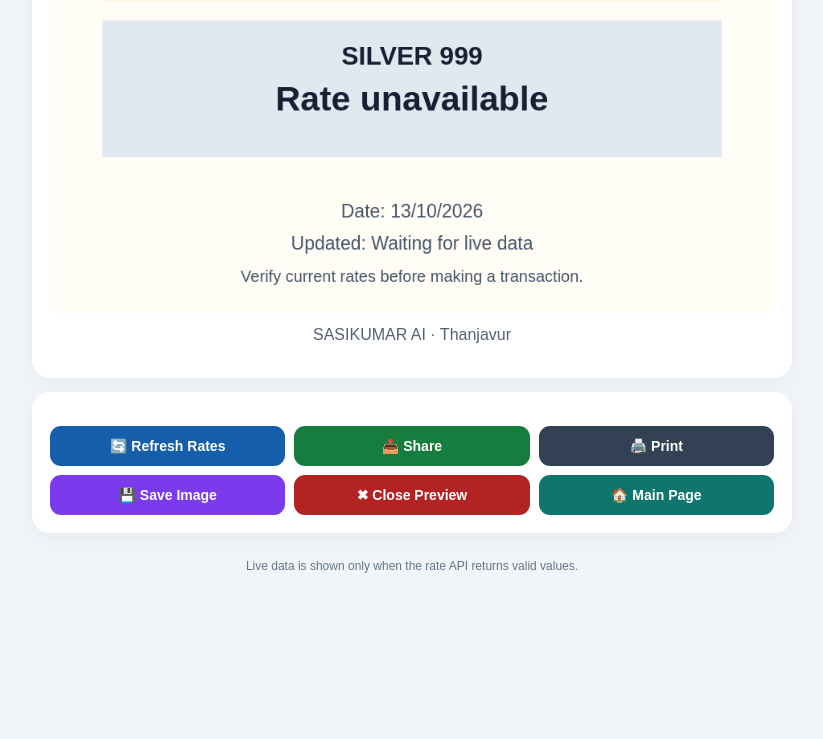
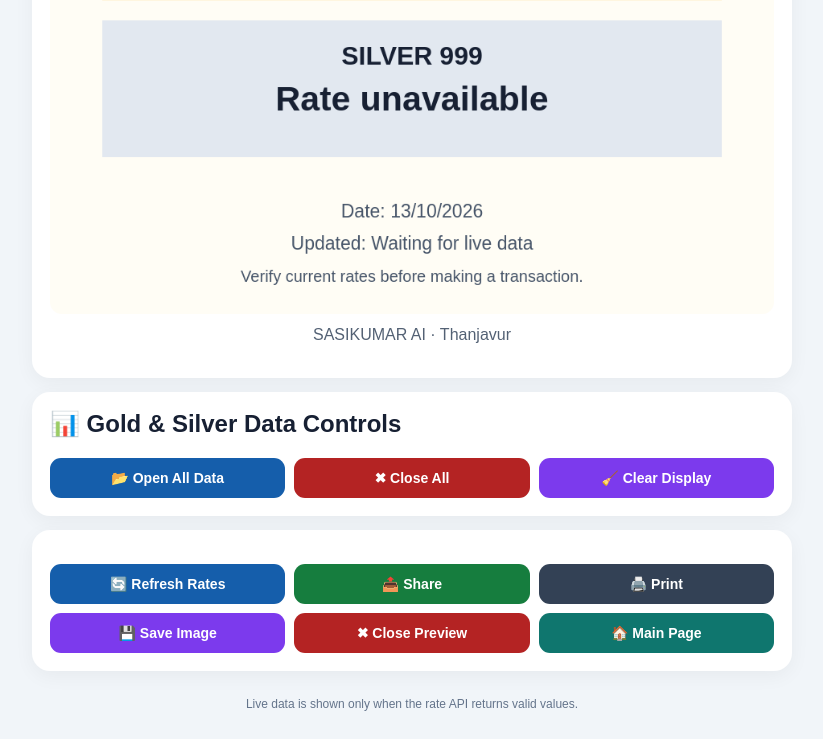
Before and after one commit to gsasikumar2000-cloud/Sasikumar_ai, a website: page public/gold-silver.html in a window 1280 px wide. Shown: the part 1238-1977 px from the top of the page, without its empty margins (228-1051 px from the left). Before the commit the page ends 1839 px from the top, so only its background shows below. Drawn offline with Linux system fonts and the light colour scheme; no server answers.

Commit message:
Add Gold Silver open close and clear controls

```diff
--- a/public/gold-silver.html
+++ b/public/gold-silver.html
@@ -60,6 +60,16 @@ footer{text-align:center;padding:12px;color:#64748b;font-size:12px}
   <h2 style="margin-top:0">👁️ Gold &amp; Silver Poster Preview</h2>
   <canvas id="poster" width="900" height="1120" aria-label="Gold and silver rate poster preview"></canvas>
   <p class="sub">SASIKUMAR AI · Thanjavur</p>
+</section>
+
+
+<section class="panel no-print" id="skGoldSilverControls">
+  <h2 style="margin-top:0">📊 Gold &amp; Silver Data Controls</h2>
+  <div class="actions">
+    <button class="preview" onclick="skOpenAllData()">📂 Open All Data</button>
+    <button class="close" onclick="skCloseAllData()">✖ Close All</button>
+    <button class="save" onclick="skClearDisplay()">🧹 Clear Display</button>
+  </div>
 </section>
 
 <section class="panel no-print">
@@ -166,6 +176,34 @@ async function sharePoster(){
     else $("status").textContent=text;
   }catch(e){if(e.name!=="AbortError")$("status").textContent="Share was not completed."}
 }
+
+function skOpenAllData(){
+  $("previewPanel").hidden = false;
+  $("g24").closest(".rate").hidden = false;
+  $("g22").closest(".rate").hidden = false;
+  $("silver").closest(".rate").hidden = false;
+  $("status").textContent = "📂 All Gold & Silver data opened.";
+  refreshRates();
+}
+function skCloseAllData(){
+  $("previewPanel").hidden = true;
+  $("g24").closest(".rate").hidden = true;
+  $("g22").closest(".rate").hidden = true;
+  $("silver").closest(".rate").hidden = true;
+  $("status").textContent = "All rate details and preview closed. Use Open All Data to reopen.";
+}
+function skClearDisplay(){
+  if(!confirm("Clear the displayed Gold/Silver rates and poster? Saved files and server data will not be deleted.")) return;
+  latest = {g24:0,g22:0,silver:0};
+  refreshedAt = "";
+  $("g24").textContent = "—";
+  $("g22").textContent = "—";
+  $("silver").textContent = "—";
+  $("updated").textContent = "Display cleared. Tap Refresh Rates to reload.";
+  $("status").textContent = "🧹 Display cleared. Saved files and server data were not deleted.";
+  drawPoster();
+}
+
 function closePreview(){
   $("previewPanel").hidden=true;
   $("status").textContent="Preview closed. Use Preview to show it again.";
```
